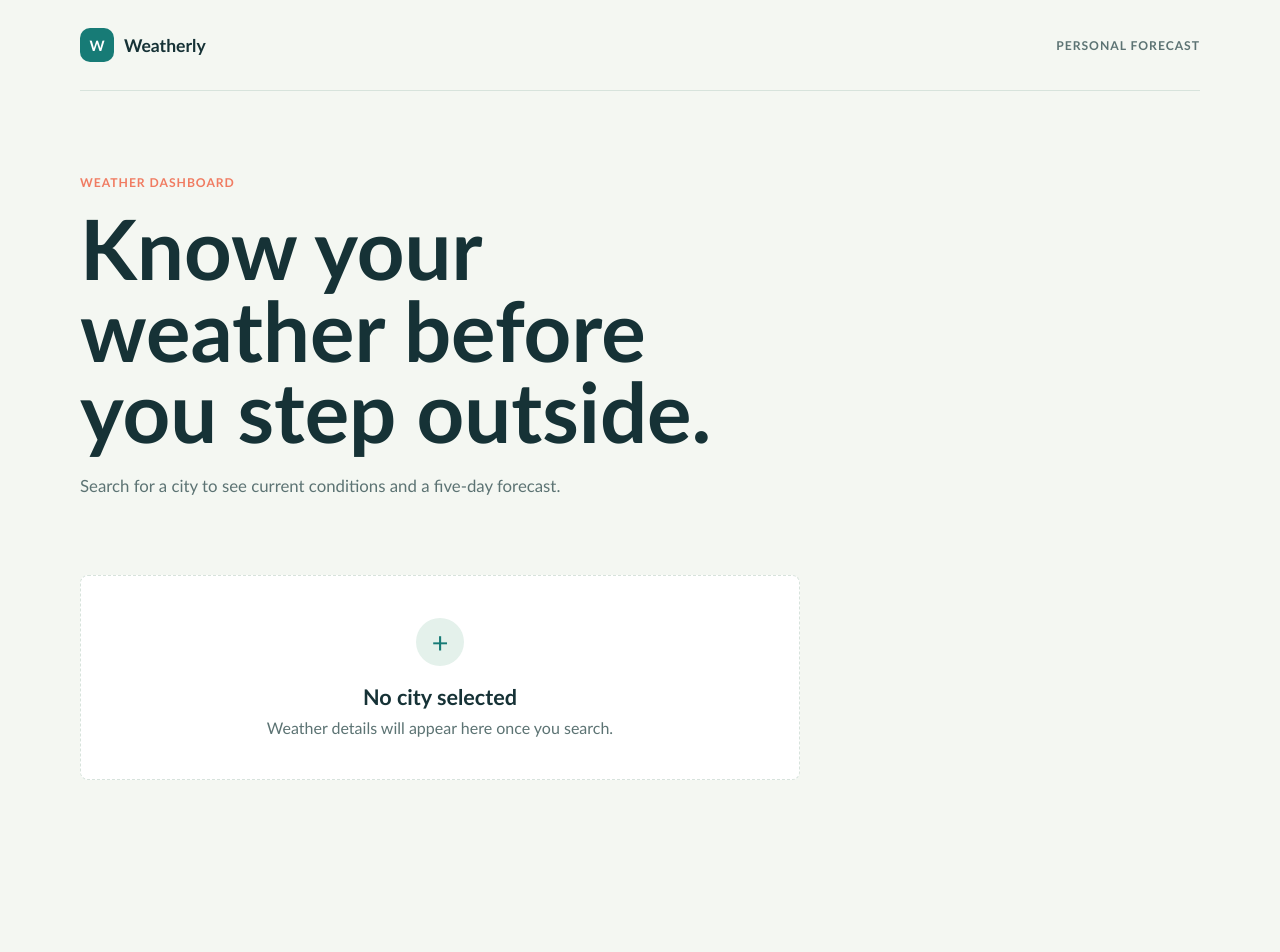
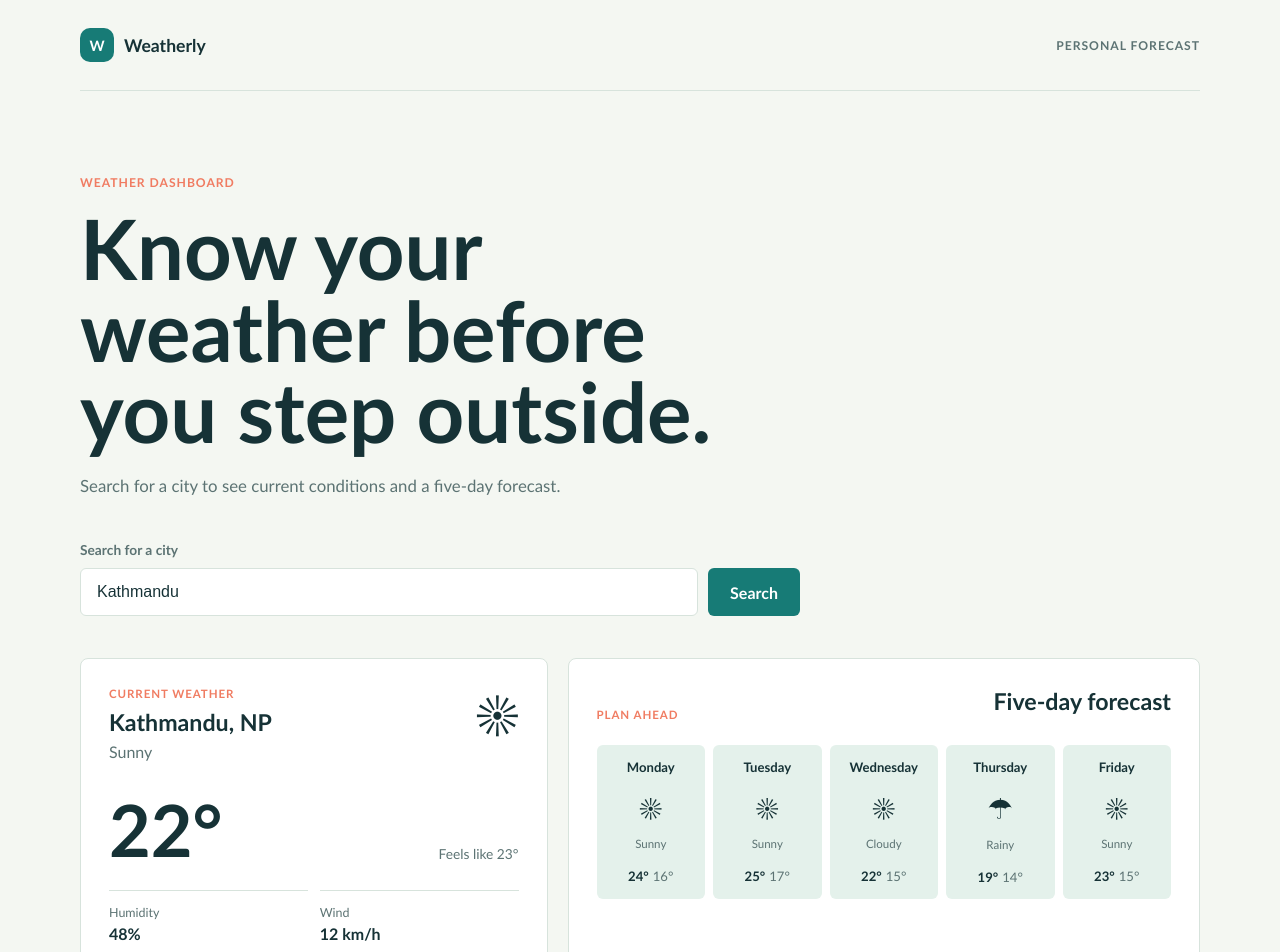
Before and after one commit to SandeshKhadka77/weather_app, a React (Vite) app: page / in a window 1280 px wide. Shown: the top 952 px of the page. Before the commit the page ends 836 px from the top, so only its background shows below. Built offline with nearby package versions, Linux system fonts and the light colour scheme.

Commit message:
add weather ui

```diff
--- a/src/App.tsx
+++ b/src/App.tsx
@@ -1,6 +1,17 @@
 import Header from './components/Header'
+import ForecastList from './components/ForecastList'
+import SearchBar from './components/SearchBar'
+import WeatherCard from './components/WeatherCard'
 
 function App() {
+  const forecast = [
+    { day: 'Monday', condition: 'Sunny', high: 24, low: 16 },
+    { day: 'Tuesday', condition: 'Sunny', high: 25, low: 17 },
+    { day: 'Wednesday', condition: 'Cloudy', high: 22, low: 15 },
+    { day: 'Thursday', condition: 'Rainy', high: 19, low: 14 },
+    { day: 'Friday', condition: 'Sunny', high: 23, low: 15 },
+  ]
+
   return (
     <div className="app-shell">
       <Header />
@@ -14,13 +25,20 @@ function App() {
           </p>
         </section>
 
-        <section className="empty-state" aria-live="polite">
-          <span className="empty-state-icon" aria-hidden="true">
-            +
-          </span>
-          <h2>No city selected</h2>
-          <p>Weather details will appear here once you search.</p>
-        </section>
+        <SearchBar city="Kathmandu" />
+
+        <div className="weather-layout">
+          <WeatherCard
+            city="Kathmandu"
+            country="NP"
+            temperature={22}
+            condition="Sunny"
+            humidity={48}
+            windSpeed={12}
+            feelsLike={23}
+          />
+          <ForecastList forecast={forecast} />
+        </div>
       </main>
     </div>
   )
--- /dev/null
+++ b/src/components/ForecastList.tsx
@@ -0,0 +1,39 @@
+interface ForecastDay {
+  day: string
+  condition: string
+  high: number
+  low: number
+}
+
+interface ForecastListProps {
+  forecast: ForecastDay[]
+}
+
+function ForecastList({ forecast }: ForecastListProps) {
+  return (
+    <section className="forecast-section" aria-labelledby="forecast-title">
+      <div className="section-heading">
+        <p className="card-label">Plan ahead</p>
+        <h2 id="forecast-title">Five-day forecast</h2>
+      </div>
+
+      <div className="forecast-list">
+        {forecast.map((day) => (
+          <article className="forecast-card" key={day.day}>
+            <h3>{day.day}</h3>
+            <span className="forecast-icon" role="img" aria-label={day.condition}>
+              {day.condition === 'Rainy' ? '☂' : '☀'}
+            </span>
+            <p>{day.condition}</p>
+            <div className="forecast-temperatures">
+              <strong>{day.high}°</strong>
+              <span>{day.low}°</span>
+            </div>
+          </article>
+        ))}
+      </div>
+    </section>
+  )
+}
+
+export default ForecastList
--- /dev/null
+++ b/src/components/SearchBar.tsx
@@ -0,0 +1,23 @@
+interface SearchBarProps {
+  city: string
+}
+
+function SearchBar({ city }: SearchBarProps) {
+  return (
+    <form className="search-bar">
+      <label htmlFor="city-search">Search for a city</label>
+      <div className="search-controls">
+        <input
+          id="city-search"
+          name="city"
+          type="search"
+          defaultValue={city}
+          placeholder="Enter a city"
+        />
+        <button type="submit">Search</button>
+      </div>
+    </form>
+  )
+}
+
+export default SearchBar
--- /dev/null
+++ b/src/components/WeatherCard.tsx
@@ -0,0 +1,54 @@
+interface WeatherCardProps {
+  city: string
+  country: string
+  temperature: number
+  condition: string
+  humidity: number
+  windSpeed: number
+  feelsLike: number
+}
+
+function WeatherCard({
+  city,
+  country,
+  temperature,
+  condition,
+  humidity,
+  windSpeed,
+  feelsLike,
+}: WeatherCardProps) {
+  return (
+    <section className="weather-card" aria-labelledby="current-weather-title">
+      <div className="weather-card-heading">
+        <div>
+          <p className="card-label">Current weather</p>
+          <h2 id="current-weather-title">
+            {city}, {country}
+          </h2>
+          <p className="weather-condition">{condition}</p>
+        </div>
+        <span className="weather-icon" role="img" aria-label={condition}>
+          ☀
+        </span>
+      </div>
+
+      <div className="temperature-row">
+        <strong>{temperature}°</strong>
+        <span>Feels like {feelsLike}°</span>
+      </div>
+
+      <dl className="weather-details">
+        <div>
+          <dt>Humidity</dt>
+          <dd>{humidity}%</dd>
+        </div>
+        <div>
+          <dt>Wind</dt>
+          <dd>{windSpeed} km/h</dd>
+        </div>
+      </dl>
+    </section>
+  )
+}
+
+export default WeatherCard
--- a/src/index.css
+++ b/src/index.css
@@ -118,39 +118,188 @@ h1 {
   line-height: 1.6;
 }
 
-.empty-state {
+.search-bar {
+  max-width: 720px;
+  margin-top: 42px;
+}
+
+.search-bar label {
+  display: block;
+  margin-bottom: 10px;
+  color: var(--muted-ink);
+  font-size: 0.86rem;
+  font-weight: 700;
+}
+
+.search-controls {
+  display: flex;
+  gap: 10px;
+}
+
+.search-controls input {
+  min-width: 0;
+  flex: 1;
+  padding: 14px 16px;
+  border: 1px solid var(--line);
+  border-radius: 6px;
+  color: var(--ink);
+  background: var(--surface);
+  font-size: 1rem;
+}
+
+.search-controls button {
+  padding: 0 22px;
+  border: 0;
+  border-radius: 6px;
+  color: var(--surface);
+  background: var(--teal);
+  cursor: pointer;
+  font-weight: 700;
+}
+
+.weather-layout {
   display: grid;
-  max-width: 720px;
-  margin-top: 76px;
-  padding: 42px;
-  place-items: center;
-  border: 1px dashed var(--line);
+  grid-template-columns: minmax(260px, 0.85fr) minmax(0, 1.15fr);
+  gap: 20px;
+  margin-top: 42px;
+}
+
+.weather-card,
+.forecast-section {
+  padding: 28px;
+  border: 1px solid var(--line);
   border-radius: 8px;
   background: var(--surface);
+}
+
+.weather-card-heading,
+.temperature-row,
+.section-heading,
+.forecast-temperatures {
+  display: flex;
+  justify-content: space-between;
+}
+
+.card-label {
+  margin-bottom: 8px;
+  color: var(--coral);
+  font-size: 0.72rem;
+  font-weight: 700;
+  letter-spacing: 0.08em;
+  text-transform: uppercase;
+}
+
+.weather-card h2,
+.forecast-section h2 {
+  margin-bottom: 6px;
+  font-size: 1.45rem;
+}
+
+.weather-condition,
+.forecast-card p {
+  margin-bottom: 0;
+  color: var(--muted-ink);
+}
+
+.weather-icon {
+  font-size: 3.4rem;
+  line-height: 1;
+}
+
+.temperature-row {
+  align-items: end;
+  margin: 36px 0 28px;
+}
+
+.temperature-row strong {
+  font-size: 4.5rem;
+  line-height: 0.9;
+}
+
+.temperature-row span {
+  color: var(--muted-ink);
+  font-size: 0.86rem;
+}
+
+.weather-details {
+  display: grid;
+  grid-template-columns: 1fr 1fr;
+  gap: 12px;
+  margin: 0;
+}
+
+.weather-details div {
+  padding-top: 14px;
+  border-top: 1px solid var(--line);
+}
+
+.weather-details dt {
+  color: var(--muted-ink);
+  font-size: 0.78rem;
+}
+
+.weather-details dd {
+  margin: 4px 0 0;
+  font-weight: 700;
+}
+
+.section-heading {
+  align-items: end;
+  margin-bottom: 24px;
+}
+
+.section-heading .card-label {
+  margin-bottom: 0;
+}
+
+.forecast-list {
+  display: grid;
+  grid-template-columns: repeat(5, minmax(70px, 1fr));
+  gap: 8px;
+}
+
+.forecast-card {
+  min-width: 0;
+  padding: 14px 8px;
+  border-radius: 6px;
+  background: var(--soft-teal);
   text-align: center;
 }
 
-.empty-state-icon {
-  display: grid;
-  width: 48px;
-  height: 48px;
-  margin-bottom: 18px;
-  place-items: center;
-  border-radius: 50%;
-  color: var(--teal);
-  background: var(--soft-teal);
-  font-size: 1.8rem;
-  font-weight: 300;
+.forecast-card h3 {
+  margin: 0 0 16px;
+  font-size: 0.82rem;
 }
 
-.empty-state h2 {
-  margin-bottom: 8px;
-  font-size: 1.35rem;
+.forecast-icon {
+  display: block;
+  margin-bottom: 12px;
+  font-size: 1.8rem;
 }
 
-.empty-state p {
-  margin-bottom: 0;
+.forecast-card p {
+  overflow: hidden;
+  margin-bottom: 18px;
+  font-size: 0.72rem;
+  text-overflow: ellipsis;
+  white-space: nowrap;
+}
+
+.forecast-temperatures {
+  align-items: baseline;
+  gap: 4px;
+  justify-content: center;
+  font-size: 0.82rem;
+}
+
+.forecast-temperatures span {
   color: var(--muted-ink);
+}
+
+.search-controls input:focus-visible,
+.search-controls button:focus-visible {
+  outline: 3px solid rgba(23, 123, 118, 0.25);
+  outline-offset: 2px;
 }
 
 @media (max-width: 640px) {
@@ -170,8 +319,27 @@ h1 {
     padding: 58px 0 40px;
   }
 
-  .empty-state {
-    margin-top: 52px;
-    padding: 32px 20px;
+  .search-controls {
+    flex-direction: column;
+  }
+
+  .search-controls button {
+    min-height: 46px;
+  }
+
+  .weather-layout {
+    grid-template-columns: 1fr;
+    margin-top: 32px;
+  }
+
+  .weather-card,
+  .forecast-section {
+    padding: 22px 18px;
+  }
+
+  .forecast-list {
+    overflow-x: auto;
+    grid-template-columns: repeat(5, minmax(92px, 1fr));
+    padding-bottom: 6px;
   }
 }
```
